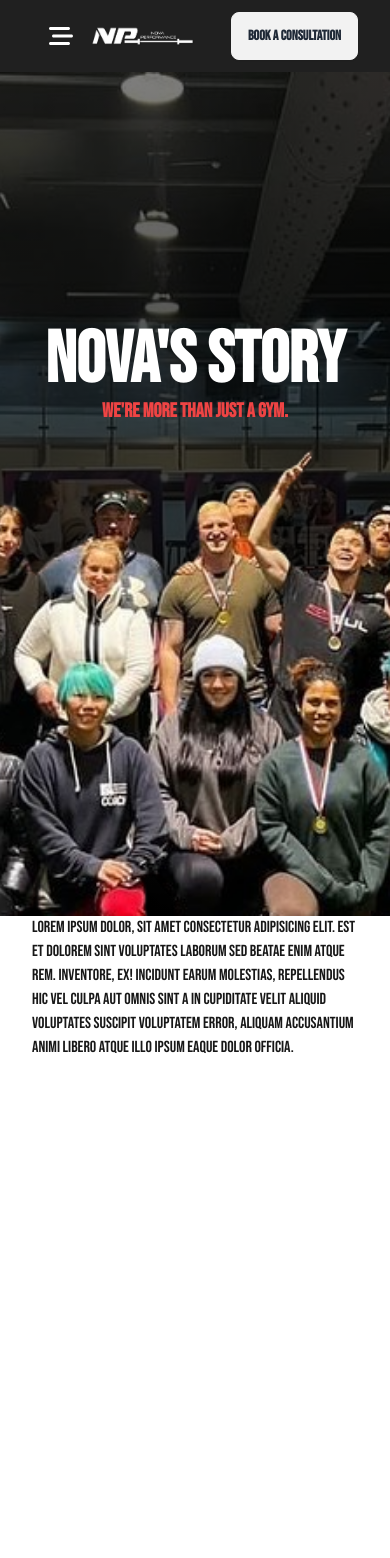
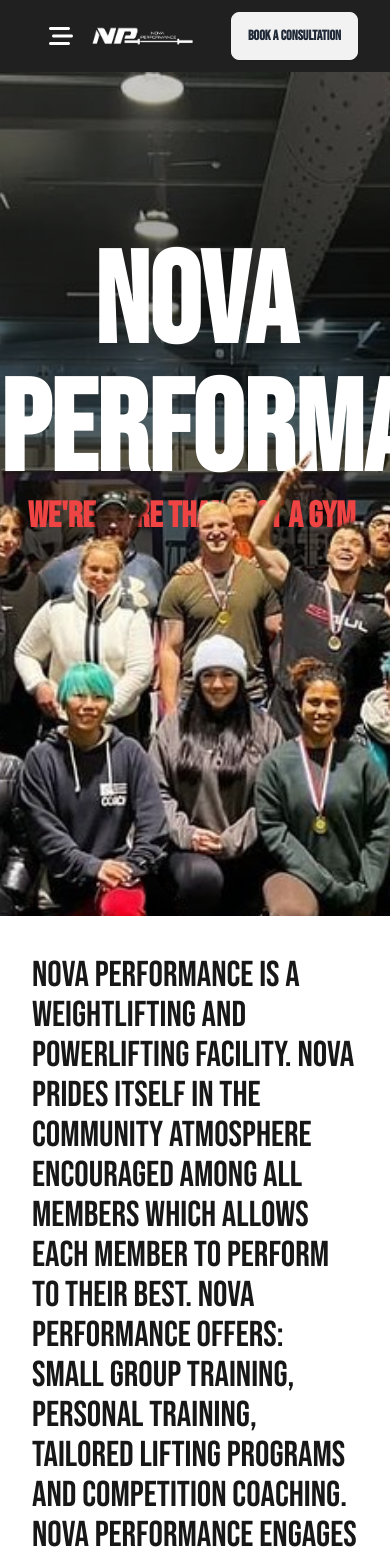
Before and after one commit to jemcap/novaperformance-website, a Next.js app: page /about in a window 390 px wide. Shown: the top 1558 px of the page. Before the commit the page ends 1284 px from the top, so only its background shows below. Built offline with nearby package versions, Linux system fonts and the light colour scheme.

Commit message:
fix: Added about content + background opacity changes

```diff
--- a/app/about/page.tsx
+++ b/app/about/page.tsx
@@ -11,23 +11,23 @@
     offset: ["start start", "end start"],
   });
   const backgroundY = useTransform(scrollYProgress, [0, 1], ["0%", "100%"]);
-  const textY = useTransform(scrollYProgress, [0, 1], ["0%", "200%"]);
+  const textY = useTransform(scrollYProgress, [0, 1], ["0%", "350%"]);
   return (
     <>
-      <div className="align-elements h-screen relative w-screen overflow-hidden">
+      <div className=" h-screen relative w-screen overflow-hidden">
         <motion.h1
           style={{ y: textY }}
-          className="font-bold text-white text-7xl md:text-9xl relative z-10 text-center top-[30%]"
+          className="font-bold text-white text-9xl md:text-9xl relative z-10 text-center top-[20%]"
         >
-          Nova's Story
+          Nova Performance
         </motion.h1>
-        <motion.p className="font-bold text-red-500 text-xl md:text-3xl relative z-10 text-center top-[30%]">
+        <motion.p className="font-bold text-red-500 text-4xl md:text-4xl relative z-10 text-center top-[20%]">
           We're more than just a gym.
         </motion.p>
         <motion.div
           className="absolute inset-0 z-0"
           style={{
-            backgroundImage: `linear-gradient(to bottom, rgba(0, 0, 0, 0.5), rgba(0, 0, 0, 1)), url(/nova_group.jpg)`,
+            backgroundImage: `linear-gradient(to bottom, rgba(0, 0, 0, 0.2), rgba(0, 0, 0, 1)), url(/nova_group.jpg)`,
             backgroundPosition: "bottom",
             backgroundSize: "cover",
             y: backgroundY,
@@ -42,12 +42,15 @@
           }}
         />
       </div>
-      <p className="max-w-5xl align-elements">
-        Lorem ipsum dolor, sit amet consectetur adipisicing elit. Est et dolorem
-        sint voluptates laborum sed beatae enim atque rem. Inventore, ex!
-        Incidunt earum molestias, repellendus hic vel culpa aut omnis sint a in
-        cupiditate velit aliquid voluptates suscipit voluptatem error, aliquam
-        accusantium animi libero atque illo ipsum eaque dolor officia.
+      <p className="max-w-5xl text-4xl align-elements my-10">
+        Nova Performance is a Weightlifting and Powerlifting facility. Nova
+        prides itself in the community atmosphere encouraged among all members
+        which allows each member to perform to their best. Nova Performance
+        offers: Small group training, personal training, tailored lifting
+        programs and competition coaching. ​ Nova Performance engages with high
+        quality coaches who understand the best training methods that fit your
+        desired outcomes. ​ With hard work and dedication, you can be the best
+        version of yourself.
       </p>
     </>
   );
--- a/app/membership/page.tsx
+++ b/app/membership/page.tsx
@@ -1,7 +1,7 @@
 import React from "react";
 
 const MembershipPage = () => {
-  return <div>MembershipPage</div>;
+  return <div className="h-screen">MembershipPage</div>;
 };
 
 export default MembershipPage;
```
